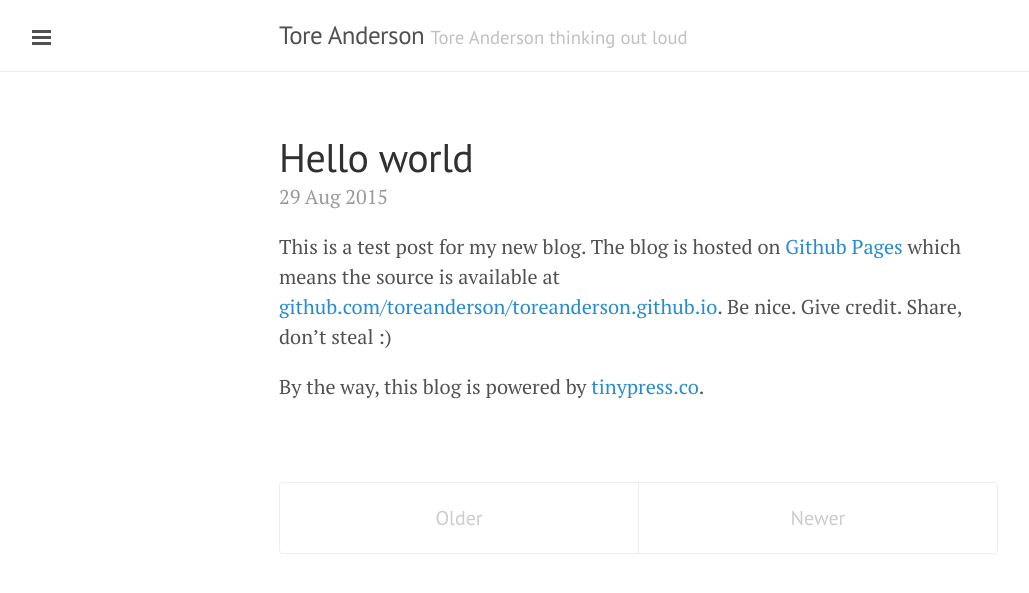
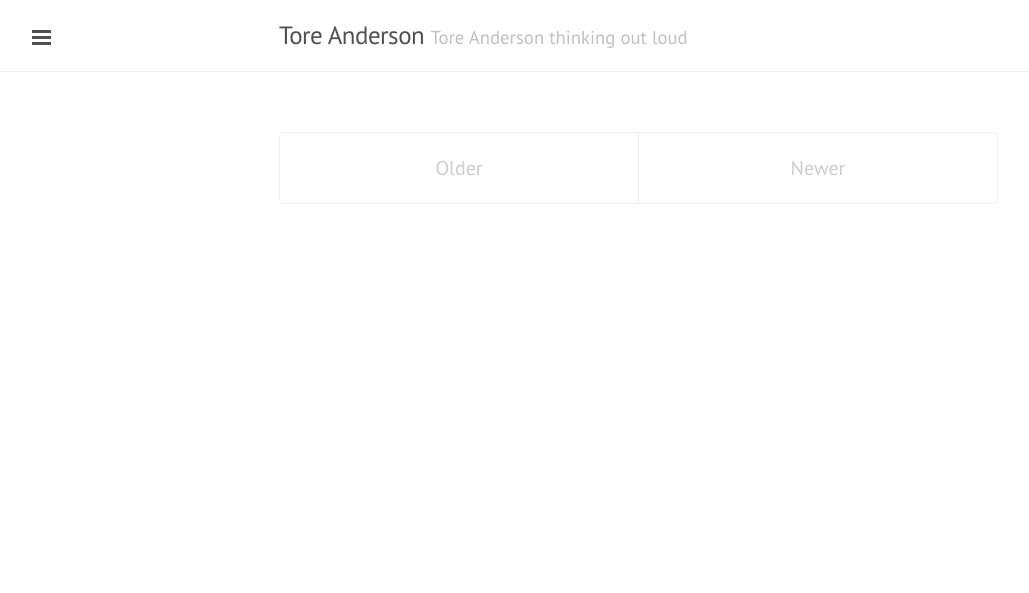
Before and after one commit to toreanderson/toreanderson.github.io, a Jekyll site: the page built from index.html, in a window 1280 px wide. Shown: the top 593 px of the page, without its empty margins (1-1030 px from the left). Built offline with Jekyll 4.4.1, drawn with Linux system fonts in a browser that asks for light colours; the list of posts is cut into pages by our own code; some of the changed lines change nothing that is shown.

Commit message:
Post update: Hello world

```diff
--- a/_posts/2015-08-29-hello-world.markdown
+++ b/_posts/2015-08-29-hello-world.markdown
@@ -1,8 +1,17 @@
 ---
-published: true
-title: Hello world
+published: false
+title: First post
 layout: post
 ---
-This is a test post for my new blog. The blog is hosted on [Github Pages](http://pages.github.com/) which means the source is available at [github.com/toreanderson/toreanderson.github.io](http://github.com/toreanderson/toreanderson.github.io). Be nice. Give credit. Share, don't steal :)
+So I've finally caved and created my own blog. Expect posts about technology only - networking, data centres, open source software - that kind of stuff. If you're interested in mundane stuff like pictures of food, holidays, beer bottles or such, I suggest you go look somewhere else.
+
+The reasons why it has taken me so long to get started with blogging include:
+
+1. I have no desire to do *any* kind of web design or deal with HTML
+2. I have no desire to host a big and com
+
+ I opted for the easiest solution possible that allows me to maintain everything as plain text files in a [Git](http://www.git-scm.com/) repo. So I found [tinypress.co](https://tinypress.co).
+
+ blog is hosted on [Github Pages](http://pages.github.com/) which means the source is available at [github.com/toreanderson/toreanderson.github.io](http://github.com/toreanderson/toreanderson.github.io). Be nice. Give credit. Share, don't steal :)
 
 By the way, this blog is powered by [tinypress.co](https://tinypress.co).
```
